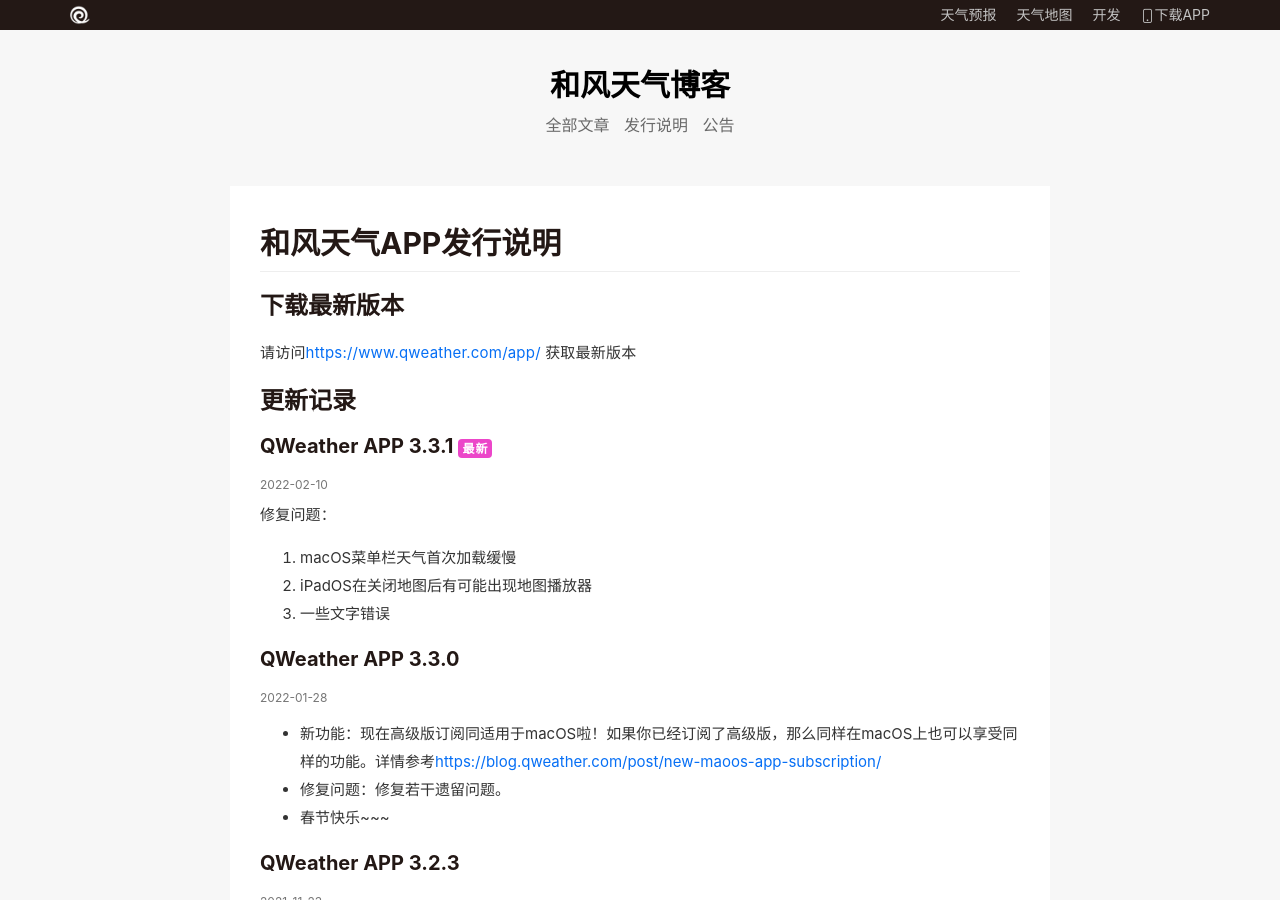
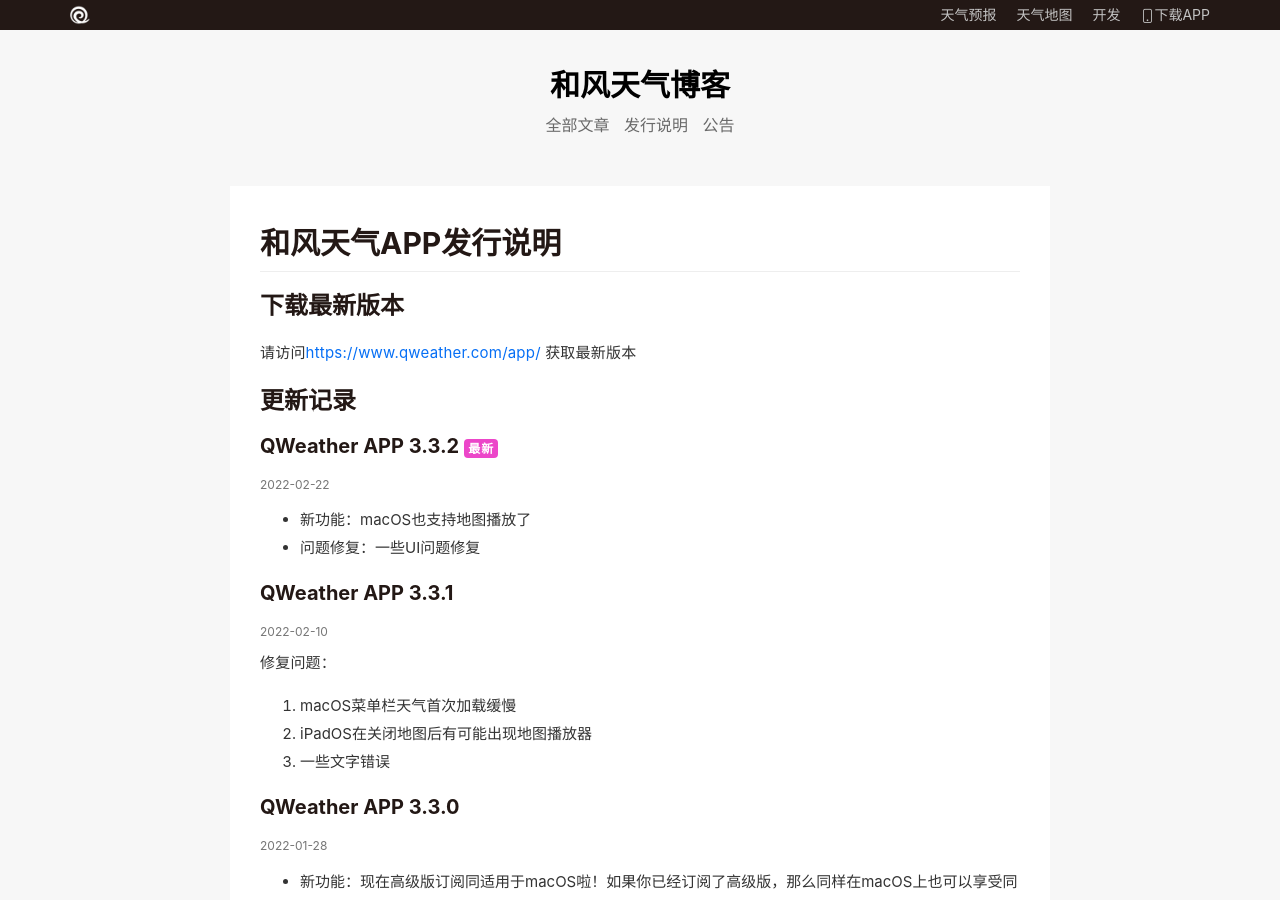
Before and after one commit to qwd/blog, a Jekyll site: the page built from pages/release-app.html, in a window 1280 px wide and 900 px high. Built offline with Jekyll 4.4.1, drawn with Linux system fonts in a browser that asks for light colours; some web fonts are replaced; comment, search, counter and statistics services are not loaded.

Commit message:
APP 3.3.2 released

```diff
--- a/_data/release-app.yml
+++ b/_data/release-app.yml
@@ -1,3 +1,9 @@
+- title: QWeather APP 3.3.2
+  ver: 3.3.2
+  date: 2022-02-22
+  text: |-
+   - 新功能：macOS也支持地图播放了
+   - 问题修复：一些UI问题修复
 - title: QWeather APP 3.3.1
   ver: 3.3.1
   date: 2022-02-10
```
